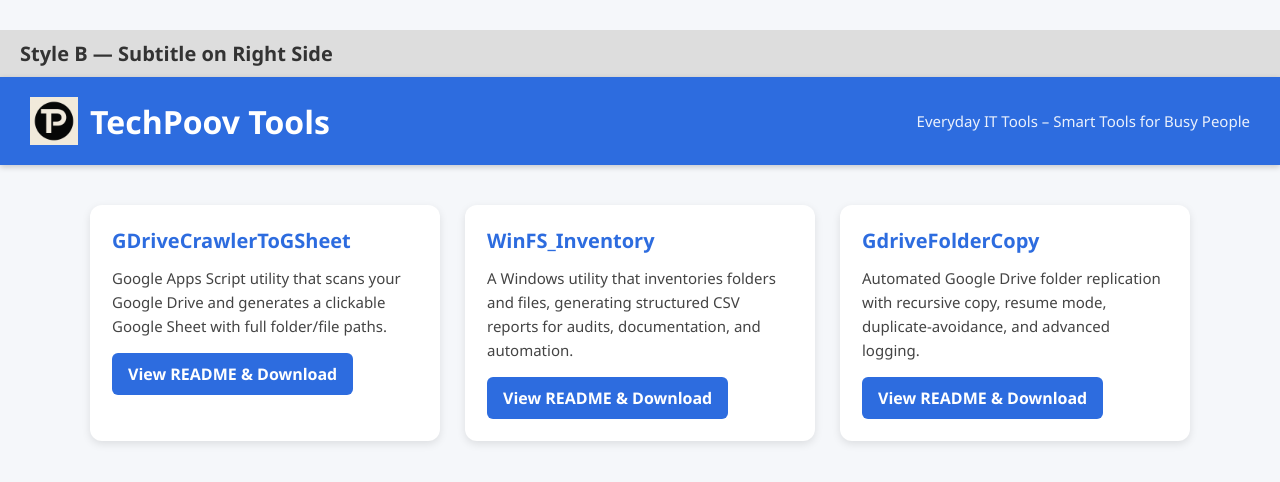
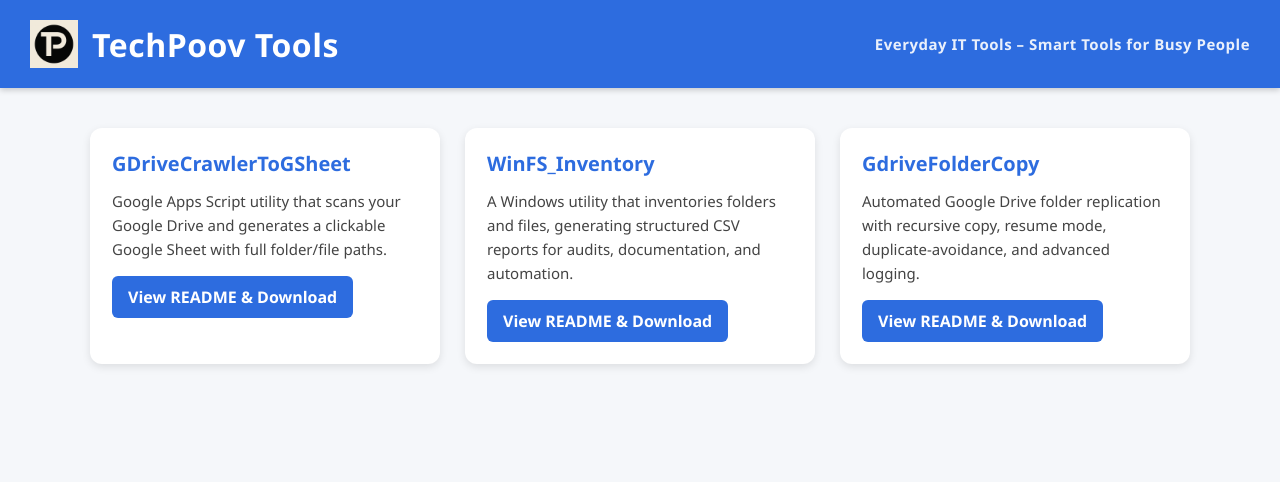
Before and after one commit to TechPoov/techpoov.github.io, a plain HTML site: page index.html in a window 1280 px wide. Drawn offline with Linux system fonts and the light colour scheme.

Commit message:
Update index.html

```diff
--- a/index.html
+++ b/index.html
@@ -2,32 +2,58 @@
 <html lang="en">
 <head>
   <meta charset="UTF-8">
-  <title>TechPoov Tools – Header Comparison</title>
+  <title>TechPoov Tools</title>
 
   <style>
     body {
       font-family: "Segoe UI", Arial, sans-serif;
       background-color: #f5f7fa;
       margin: 0;
-      padding: 0 0 40px 0;
+      padding: 0;
       color: #333;
     }
 
-    .section-label {
-      background: #ddd;
-      padding: 10px 20px;
-      font-size: 20px;
-      font-weight: bold;
-      margin-top: 30px;
+    /* =============================================================
+       HEADER STYLE B — Subtitle on RIGHT SIDE
+       ============================================================= */
+    header {
+      background: #2d6cdf;
+      padding: 20px 30px;
+      color: white;
+      display: flex;
+      justify-content: space-between;
+      align-items: center;
+      font-weight: 700;
+      letter-spacing: .5px;
+      box-shadow: 0 2px 6px rgba(0,0,0,0.2);
     }
 
-    /* Common logo size */
+    .left-block {
+      display: flex;
+      align-items: center;
+    }
+
     .logo {
       height: 48px;
       width: auto;
+      margin-right: 14px;
     }
 
-    /* Card layout (your original styles) */
+    .header-title {
+      font-size: 32px;
+      font-weight: 700;
+    }
+
+    .right-block {
+      font-size: 15px;
+      opacity: 0.9;
+      text-align: right;
+      white-space: nowrap;   /* ⭐ keeps subtitle on ONE line */
+    }
+
+    /* =============================================================
+       CARD GRID
+       ============================================================= */
     .container {
       max-width: 1100px;
       margin: 40px auto;
@@ -78,56 +104,28 @@
     .tool-link:hover {
       background: #1e4eb8;
     }
-    /* =============================================================
-       STYLE B — Subtitle on RIGHT side
-       ============================================================= */
-.header-B {
-  background: #2d6cdf;
-  padding: 20px 30px;
-  color: white;
-  display: flex;
-  justify-content: space-between;
-  align-items: center;
-  box-shadow: 0 2px 6px rgba(0,0,0,0.2);
-}
-
-.header-B .left-block {
-  display: flex;
-  align-items: center;
-}
-
-.header-B .header-title {
-  font-size: 32px;
-  font-weight: 700;
-  margin-left: 12px;
-}
-
-.header-B .right-block {
-  font-size: 15px;
-  opacity: 0.9;
-  text-align: right;
-  white-space: nowrap;  /* ⭐ keeps subtitle on ONE line */
-}
-
-
   </style>
 </head>
 
 <body>
 
-  <!-- STYLE B -->
-  <div class="section-label">Style B — Subtitle on Right Side</div>
-
-  <header class="header-B">
+  <!-- =============================================================
+       HEADER — OPTION B
+       ============================================================= -->
+  <header>
     <div class="left-block">
       <img src="img/tp_logo.png" alt="TechPoov logo" class="logo">
       <div class="header-title">TechPoov Tools</div>
     </div>
+
     <div class="right-block">
       Everyday IT Tools – Smart Tools for Busy People
     </div>
   </header>
 
+  <!-- =============================================================
+       TOOL CARDS
+       ============================================================= -->
   <div class="container">
 
     <!-- CARD 1 -->
```
